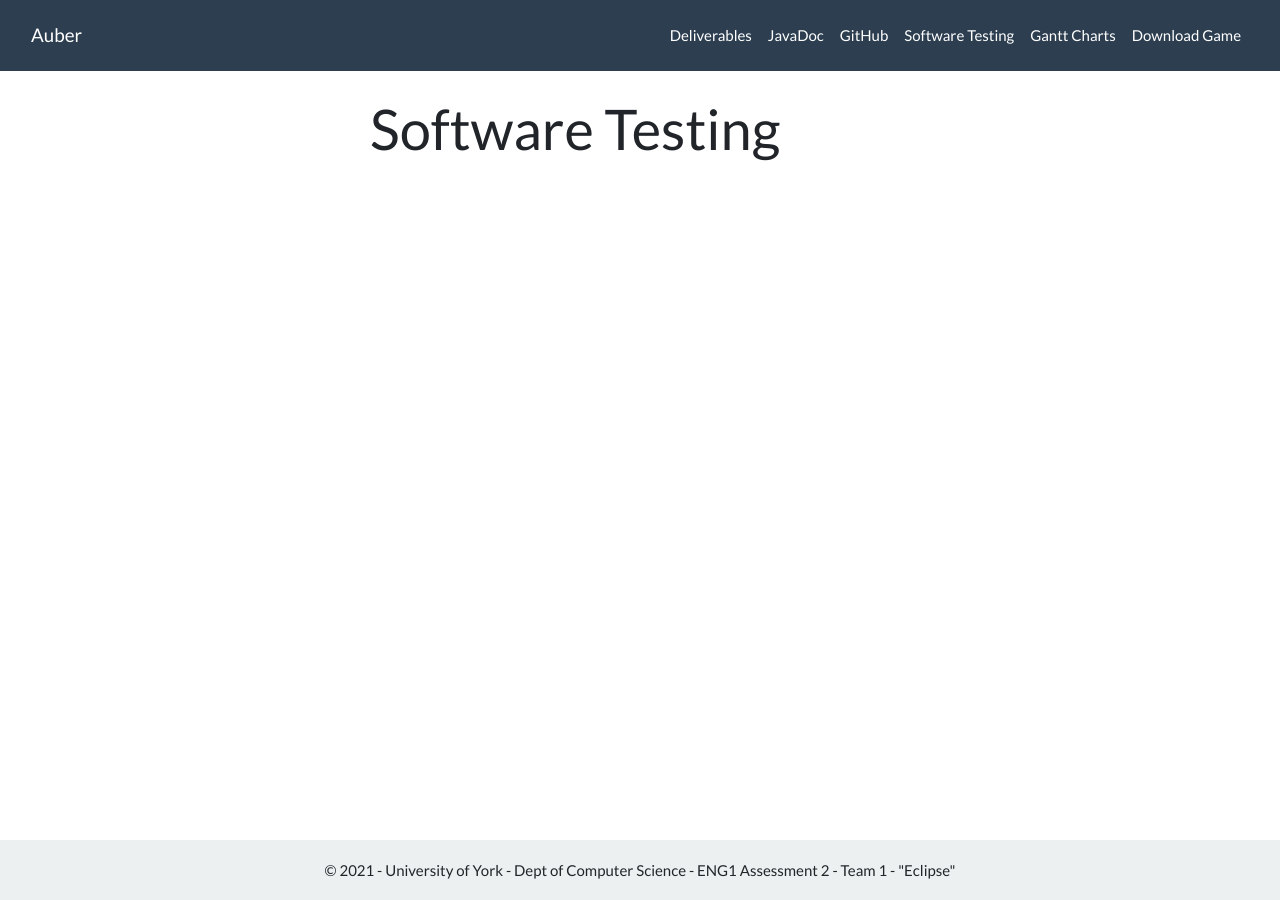
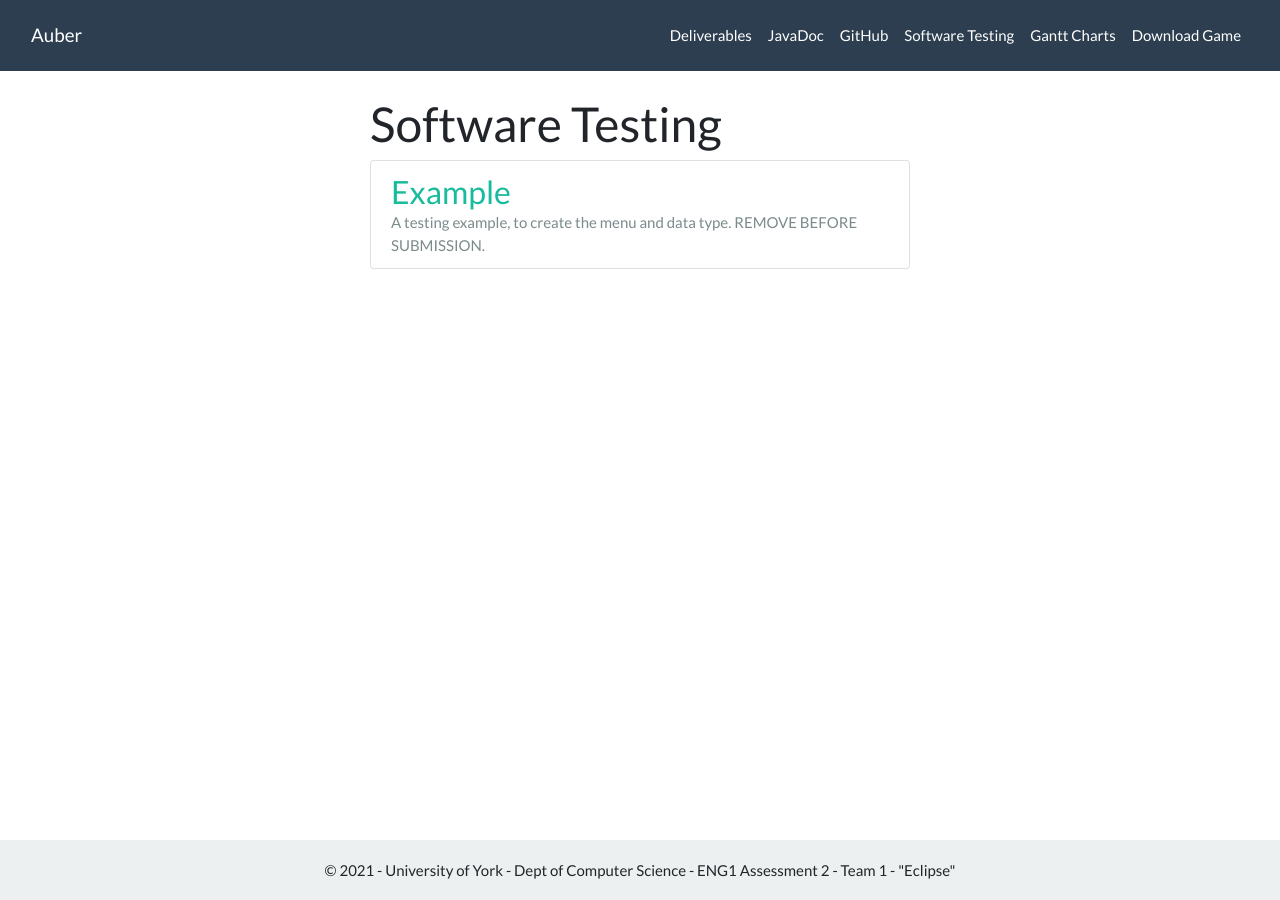
Before and after one commit to ENG1-Eclipse/website2, a Jekyll site: the page built from testing.html, in a window 1280 px wide. Built offline with Jekyll 4.4.1, drawn with Linux system fonts in a browser that asks for light colours; nearby versions of some CDN libraries.

Commit message:
Update testing.html

```diff
--- a/testing.html
+++ b/testing.html
@@ -3,6 +3,11 @@ title: Software Testing
 permalink: /software-testing/
 ---
 
-<h1 class="display-4">
-   Software Testing
-</h1>
+<h1>Software Testing</h1>
+<ul class="list-group">
+    <li class="list-group-item list-group-item-action">
+        <a class="stretched-link link-undecorated h3" href="https://eng1-eclipse.github.io/website2/software-testing/example">Example</a>
+        <br>
+       A testing example, to create the menu and data type. REMOVE BEFORE SUBMISSION.
+     </li>
+</ul>
```
